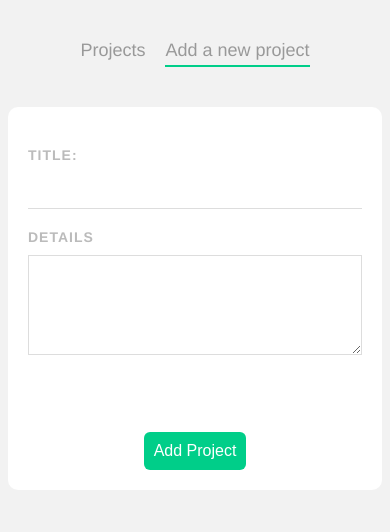
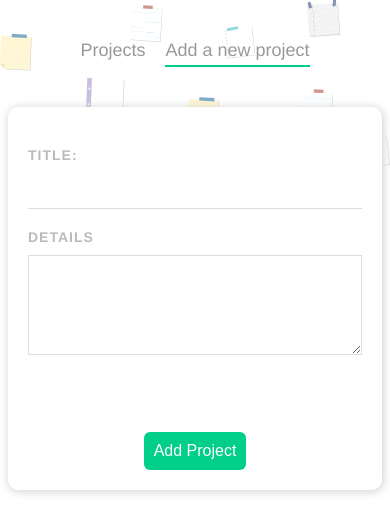
Before and after one commit to TridibChakrabortyewu/Personal-Planner, a Vue app: page /add in a window 390 px wide. Shown: the top 532 px of the page. Built offline with nearby package versions, Linux system fonts and the light colour scheme.

Commit message:
added background

```diff
--- a/public/index.html
+++ b/public/index.html
@@ -3,6 +3,7 @@
   <head>
     <meta charset="utf-8">
     <meta http-equiv="X-UA-Compatible" content="IE=edge">
+    <meta property: >
     <meta name="viewport" content="width=device-width,initial-scale=1.0">
     <link rel="icon" href="<%= BASE_URL %>favicon.ico">
     <link href="https://fonts.googleapis.com/icon?family=Material+Icons"
@@ -11,6 +12,7 @@
     <title><%= htmlWebpackPlugin.options.title %></title>
   </head>
   <body>
-    <div id="app"></div>
+    <div id="app">
+    </div>
   </body>
 </html>
--- a/src/App.vue
+++ b/src/App.vue
@@ -1,20 +1,23 @@
 <template>
   <Navbar />
-  <router-view/>
+  <router-view />
 </template>
 
 
 <script>
-import Navbar from './components/Navbar'
+import Navbar from "./components/Navbar";
 
 export default {
-  components: { Navbar }
-}
+  components: { Navbar },
+};
 </script>
 
 <style>
-body{
+body {
   background: #f2f2f2;
+}
+body {
+  background: url("../src/assets/Layer.svg") no-repeat 0px 0px / contain;
 }
 #app {
   font-family: Avenir, Helvetica, Arial, sans-serif;
@@ -24,4 +27,9 @@ body{
   margin: 0 auto;
   color: #555;
 }
+@media (max-width: 420px) and (min-width: 320px) {
+  body {
+    background: url("../src/assets/Layer-m.svg") no-repeat 0px 0px / contain;
+  }
+}
 </style>
--- a/src/components/SingleProject.vue
+++ b/src/components/SingleProject.vue
@@ -54,6 +54,8 @@ export default {
   border-radius: 4px;
   box-shadow: 1px 2px 3px rgba(240, 135, 135, 0.05);
   border-left: 4px solid #e90074;
+  box-shadow: 1px 1px 10px 0.5px rgb(209, 209, 209);
+
 }
 h3 {
   cursor: pointer;
--- a/src/views/AddProject.vue
+++ b/src/views/AddProject.vue
@@ -52,6 +52,7 @@ form {
   background: white;
   padding: 20px;
   border-radius: 10px;
+  box-shadow: 1px 1px 10px 0.5px rgb(209, 209, 209);
 }
 label {
   display: block;
--- a/src/views/EditProject.vue
+++ b/src/views/EditProject.vue
@@ -7,7 +7,6 @@
     <pre class="warning">{{ t }} &nbsp;</pre>
     <button @click.prevent="onUpdate">Add Project</button>
   </form>
-
 </template>
 
 <script>
@@ -18,8 +17,11 @@ export default {
       title: "",
       details: "",
       project: [],
-      t: '',
-      url: "https://my-json-server.typicode.com/iamsabbirsobhani/json-server-typicode/projects/" + this.id,
+      t: "",
+      url:
+        "https://my-json-server.typicode.com/iamsabbirsobhani/json-server-typicode/projects/" +
+        this.id,
+      // url: "https://my-json-server.typicode.com/iamsabbirsobhani/json-server-typicode/projects/" + this.id,
     };
   },
   methods: {
```
Also changed, not shown: src/assets/Layer-m.svg (added), src/assets/Layer.svg (added).
